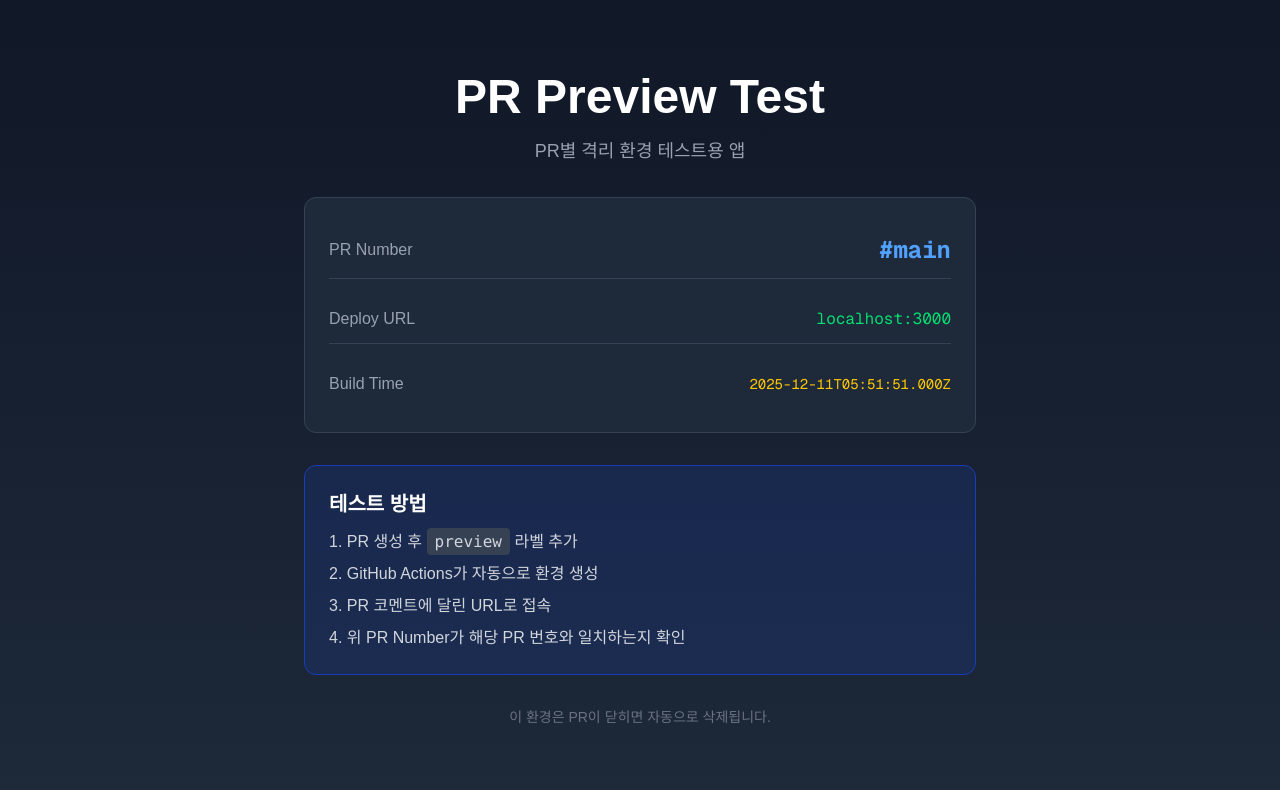
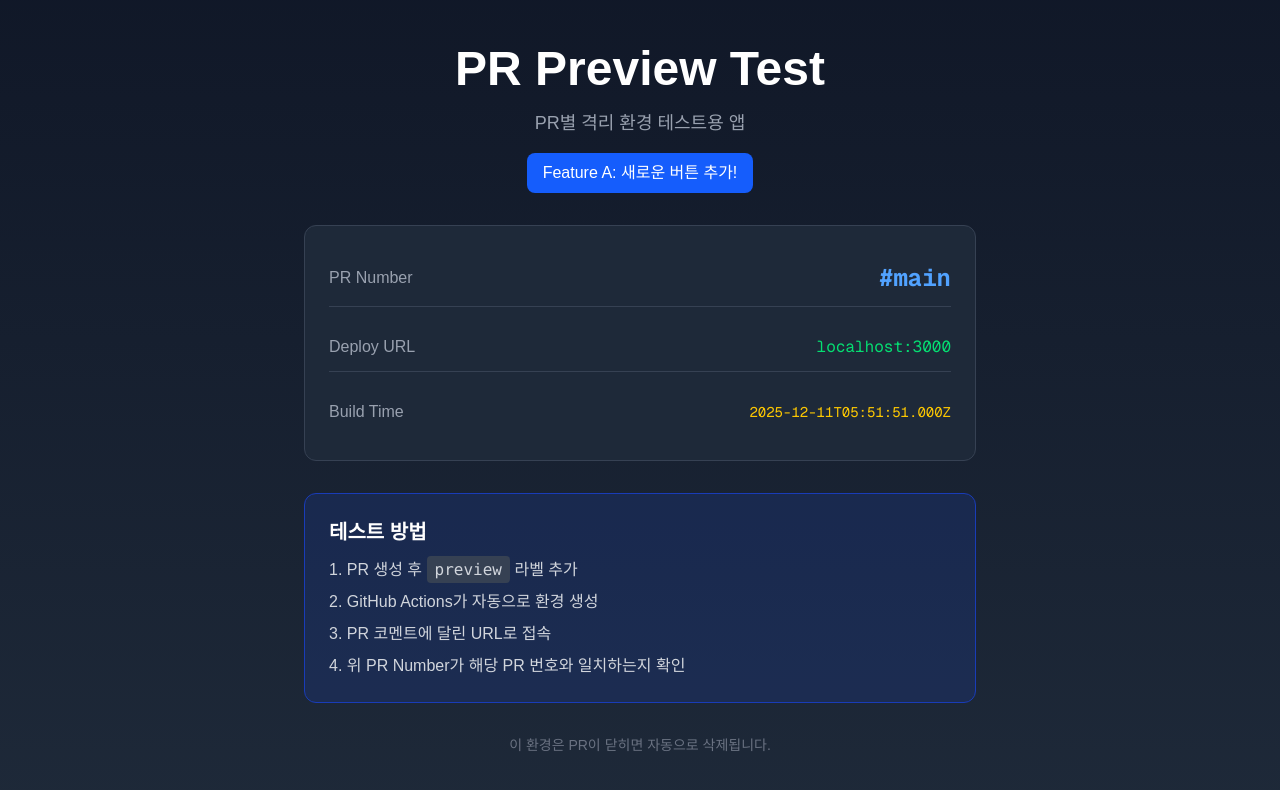
Before and after one commit to mag123c/pr-isolation-deploy, a Next.js app: page / in a window 1280 px wide. Shown: the top 790 px of the page. Built offline with nearby package versions, Linux system fonts and the light colour scheme.

Commit message:
feat: Feature A - 새로운 버튼 추가

```diff
--- a/app/page.tsx
+++ b/app/page.tsx
@@ -13,6 +13,9 @@ export default function Home() {
           <p className="text-gray-400 text-lg">
             PR별 격리 환경 테스트용 앱
           </p>
+          <div className="mt-4 px-4 py-2 bg-blue-600 rounded-lg inline-block">
+            Feature A: 새로운 버튼 추가!
+          </div>
         </div>
 
         <div className="bg-gray-800 rounded-xl p-6 space-y-4 border border-gray-700">
```
